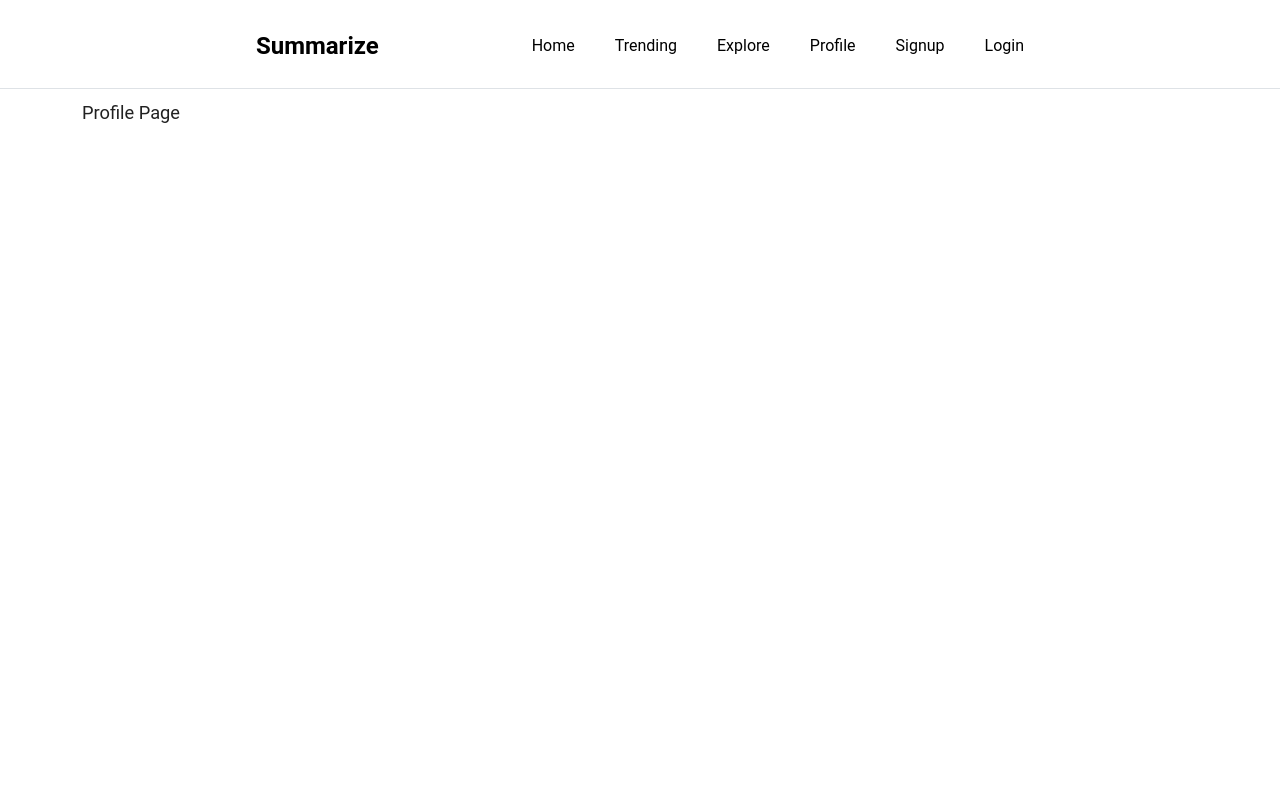
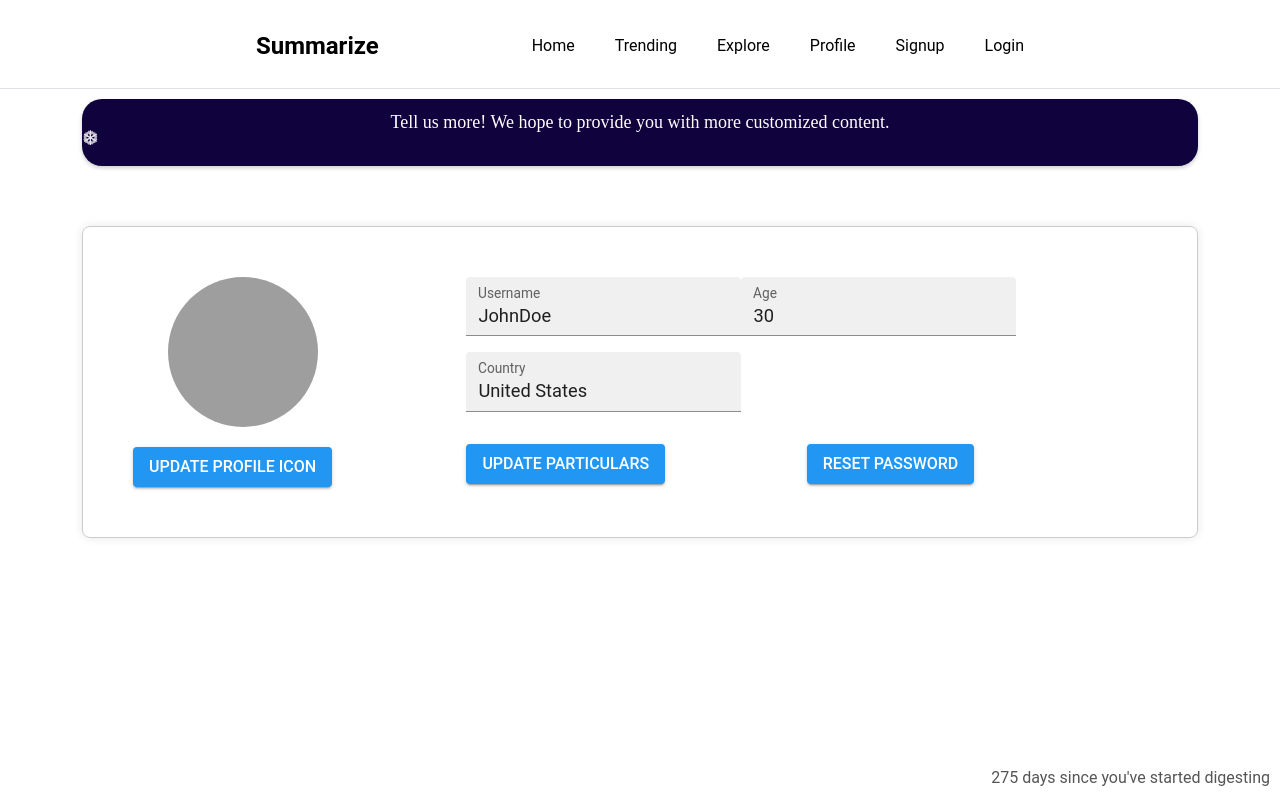
Before and after one commit to lokeshh321/miniDigest, a React (Vite) app: page /profile in a window 1280 px wide. Built offline with nearby package versions, Linux system fonts and the light colour scheme; grey boxes are pictures that could not be loaded.

Commit message:
Profile/login/signup

```diff
--- a/src/components/login/Login.jsx
+++ b/src/components/login/Login.jsx
@@ -23,7 +23,7 @@ function Copyright(props) {
     >
       {"Copyright © "}
       <Link color="inherit" href="https://mui.com/">
-        Your Website
+        MiniDigest
       </Link>{" "}
       {new Date().getFullYear()}.
     </Typography>
@@ -56,17 +56,17 @@ function Login() {
           <LockOutlinedIcon />
         </Avatar>
         <Typography component="h1" variant="h5">
-          Log in
+          Your Daily Digest Awaits
         </Typography>
         <Box component="form" onSubmit={handleSubmit} noValidate sx={{ mt: 1 }}>
           <TextField
             margin="normal"
             required
             fullWidth
-            id="email"
-            label="Email Address"
-            name="email"
-            autoComplete="email"
+            id="username"
+            label="Username"
+            name="username"
+            autoComplete="username"
             autoFocus
           />
           <TextField
@@ -94,7 +94,7 @@ function Login() {
               </Link>
             </Grid>
             <Grid item>
-              <Link href="#" variant="body2">
+              <Link href="/signup" variant="body2">
                 Don't have an account? Sign Up
               </Link>
             </Grid>
--- /dev/null
+++ b/src/components/profile/Profile.css
@@ -0,0 +1,164 @@
+/* Profile.css */
+
+/* Style the container */
+
+
+.profile-container {
+    display: flex;
+    justify-content: space-between; /* To create space between the profile picture and user info/buttons */
+    align-items: flex-start; /* Align items to the top */
+    padding: 50px;
+    border: 1px solid #ccc;
+    border-radius: 8px;
+    box-shadow: 0 0 10px rgba(0, 0, 0, 0.1);
+    max-width: 1200px;
+    margin: 0 auto;
+    margin-top: 60px;
+  }
+
+  /* Style the profile picture */
+  .profile-picture img {
+    width: 150px;
+    height: 150px;
+    border-radius: 50%;
+    object-fit: cover;
+    margin-right: 20px;
+    margin-bottom: 20px;
+    margin-left: 35px;
+  }
+
+  /* Style the "Update Profile Icon" button */
+  .update-profile-button {
+    background-color: #007bff;
+    color: #fff;
+    border: none;
+    padding: 10px 15px;
+    font-size: 16px;
+    border-radius: 5px;
+    cursor: pointer;
+    outline: none;
+    margin-top: 20px;
+  }
+
+  .update-profile-button:hover {
+    background-color: #0056b3;
+  }
+
+  /* Style the profile info textfields to stack vertically */
+  .profile-info-textfields .MuiTextField-root {
+    margin-bottom: 16px;
+  }
+
+
+
+
+  /* Style the buttons container */
+  .buttons-container {
+    display: flex;
+    justify-content: space-between; /* Create space between the "Update Particulars" and "Reset Password" buttons */
+    align-items: center; /* Vertically align buttons */
+    margin-top: 16px; /* Add margin to separate buttons from user info */
+  }
+
+
+  /* Style the "Update Particulars" and "Reset Password" buttons */
+  .update-particulars-button,
+  .reset-password-button {
+    flex: 1; /* Distribute available space equally between buttons */
+    margin-right: 10px; /* Add margin to create space between buttons */
+  }
+
+  /* Add responsive styles */
+  @media (max-width: 768px) {
+    .profile-container {
+      flex-direction: column;
+      align-items: center; /* Center items vertically when in mobile view */
+    }
+
+    .profile-picture img {
+      margin-right: 0;
+      margin-bottom: 20px;
+    }
+
+    .buttons-container {
+      flex-direction: column; /* Stack buttons vertically in mobile view */
+      align-items: center; /* Center buttons horizontally in mobile view */
+    }
+
+    .update-particulars-button,
+    .reset-password-button {
+      margin-right: 0; /* Remove margin between buttons in mobile view */
+      margin-bottom: 10px; /* Add margin to separate buttons vertically in mobile view */
+    }
+  }
+
+
+  /* Optional: Add a border radius to make it rounded */
+  .stylish-text-container {
+    border-radius: 8px;
+  }
+
+  /* Optional: Add a box shadow for a subtle depth effect */
+  .stylish-text-container {
+    box-shadow: 0 2px 4px rgba(0, 0, 0, 0.2);
+  }
+
+  /* Stylish text container styles (as previously provided) */
+.stylish-text-container {
+    background-color: #10023c;
+    color: #fff;
+    padding: 10px;
+    border-radius: 20px;
+    text-align: center;
+    font-size: 18px;
+    font-family:cursive;
+    position: relative; /* Position for absolute snowflakes */
+    overflow: hidden; /* Hide overflow to keep snowflakes within the container */
+  }
+
+  /* Stylish text styles */
+  .stylish-text {
+    margin-bottom: 20px; /* Add some margin for spacing between text and snowflakes */
+  }
+
+  /* Snowflakes container */
+  .snowflakes {
+    position: absolute;
+    top: 0;
+    left: 0;
+    width: 100%;
+    height: 100%;
+    pointer-events: none; /* Snowflakes should not interfere with content */
+  }
+
+  /* Individual snowflake styles */
+  .snowflake {
+    font-size: 20px;
+    line-height: 1;
+    opacity: 0.7;
+    position: absolute;
+    animation: fall 15s linear infinite; /* Animation for falling snowflakes */
+  }
+
+  /* Keyframes for snowflake animation */
+  @keyframes fall {
+    0% {
+      transform: translateY(-5%);
+    }
+    100% {
+      transform: translateY(400%);
+    }
+  }
+
+  .bottom-text {
+    position: absolute;
+    bottom: 10px;
+    right: 10px;
+    text-align: right;
+    color: #555;
+  }
+
+  .existence-duration {
+    font-size: 16px;
+    margin: 0;
+  }
--- a/src/components/profile/Profile.jsx
+++ b/src/components/profile/Profile.jsx
@@ -1,7 +1,135 @@
-import React from "react";
+import React, { useState } from "react";
+import "./Profile.css"; // Import the CSS file
+import TextField from "@mui/material/TextField";
+import Button from "@mui/material/Button";
 
 function Profile() {
-  return <div>Profile Page</div>;
+  // Sample user data (you can replace this with your actual data)
+  const [user, setUser] = useState({
+    username: "JohnDoe",
+    age: 30,
+    country: "United States",
+    // You can replace the 'profileImageUrl' with the actual image URL.
+    profileImageUrl: "https://kingchoice.me/media/CACHE/images/f8eafe2ea6bc830e9ea548af6e67cb3c_ov9i5Q7/e929857f3a96b9c0779601c019be1ddc.jpg",
+    registrationDate: "2023-01-01",
+  });
+
+  // State variables to track edited user information
+  const [editedUsername, setEditedUsername] = useState(user.username);
+  const [editedAge, setEditedAge] = useState(user.age);
+  const [editedCountry, setEditedCountry] = useState(user.country);
+
+  // Function to handle saving edited user information
+  const saveUserInfo = () => {
+    setUser({
+      ...user,
+      username: editedUsername,
+      age: editedAge,
+      country: editedCountry,
+    });
+  };
+
+  // Function to handle button click and return a value
+  const handleButtonClick = (value) => {
+    // You can perform additional actions here if needed
+    console.log(`Button clicked: ${value}`);
+  };
+
+  // Calculate the user's existence duration
+  const calculateExistenceDuration = () => {
+    const registrationDate = new Date(user.registrationDate);
+    const currentDate = new Date();
+    const timeDifference = currentDate - registrationDate;
+    const daysSinceRegistration = Math.floor(timeDifference / (1000 * 60 * 60 * 24));
+    return daysSinceRegistration;
+  };
+
+  const existenceDuration = calculateExistenceDuration();
+
+  return (
+    <div>
+      {/* Stylish Text */}
+      <div className="stylish-text-container">
+        <p className="stylish-text">
+          Tell us more! We hope to provide you with more customized content.
+        </p>
+        <div className="snowflakes" aria-hidden="true">
+          <div className="snowflake">❅</div>
+          <div className="snowflake">❆</div>
+        </div>
+      </div>
+
+      {/* Profile Container */}
+      <div className="profile-container">
+        <div className="profile-picture">
+          <img src={user.profileImageUrl} alt="Profile" />
+          <Button
+            variant="contained"
+            color="primary"
+            onClick={() => handleButtonClick("Update Profile Icon")}
+            className="update-profile-button"
+          >
+            Update Profile Icon
+          </Button>
+        </div>
+        <div className="profile-details">
+          <div className="user-info">
+            <div className="profile-info-textfields">
+              <TextField
+                id="filled-username"
+                label="Username"
+                variant="filled"
+                value={editedUsername}
+                onChange={(e) => setEditedUsername(e.target.value)}
+              />
+              <TextField
+                id="filled-age"
+                label="Age"
+                variant="filled"
+                type="number"
+                value={editedAge}
+                onChange={(e) => setEditedAge(parseInt(e.target.value))}
+              />
+              <TextField
+                id="filled-country"
+                label="Country"
+                variant="filled"
+                value={editedCountry}
+                onChange={(e) => setEditedCountry(e.target.value)}
+              />
+            </div>
+          </div>
+          <div className="buttons-container">
+            <div className="update-particulars-button">
+              <Button
+                variant="contained"
+                color="primary"
+                onClick={() => handleButtonClick("Update Particulars")}
+                className="update-particulars-button"
+              >
+                Update Particulars
+              </Button>
+            </div>
+            <div className="reset-password-button">
+              <Button
+                variant="contained"
+                color="primary"
+                onClick={() => handleButtonClick("Reset Password")}
+                className="reset-password-button"
+              >
+                Reset Password
+              </Button>
+            </div>
+          </div>
+        </div>
+      </div>
+      <div className="bottom-text">
+      <p className="existence-duration">
+          {`${existenceDuration} days since you've started digesting`}
+        </p>
+      </div>
+    </div>
+  );
 }
 
 export default Profile;
--- a/src/components/signup/Signup.jsx
+++ b/src/components/signup/Signup.jsx
@@ -25,7 +25,7 @@ function Copyright(props) {
     >
       {"Copyright © "}
       <Link color="inherit" href="https://mui.com/">
-        Your Website
+        MiniDigest
       </Link>{" "}
       {new Date().getFullYear()}.
     </Typography>
@@ -71,25 +71,15 @@ function SignUp() {
         </Typography>
         <Box component="form" noValidate onSubmit={handleSubmit} sx={{ mt: 3 }}>
           <Grid container spacing={2}>
-            <Grid item xs={12} sm={6}>
+            <Grid item xs={12} >
               <TextField
                 autoComplete="given-name"
-                name="firstName"
+                name="userName"
                 required
                 fullWidth
-                id="firstName"
-                label="First Name"
+                id="userName"
+                label="Username"
                 autoFocus
-              />
-            </Grid>
-            <Grid item xs={12} sm={6}>
-              <TextField
-                required
-                fullWidth
-                id="lastName"
-                label="Last Name"
-                name="lastName"
-                autoComplete="family-name"
               />
             </Grid>
             <Grid item xs={12}>
@@ -100,6 +90,16 @@ function SignUp() {
                 label="Email Address"
                 name="email"
                 autoComplete="email"
+              />
+            </Grid>
+            <Grid item xs={12}>
+              <TextField
+                required
+                fullWidth
+                id="reemail"
+                label="Re-enter Email Address"
+                name="reemail"
+                autoComplete="reemail"
               />
             </Grid>
             <Grid item xs={12}>
@@ -124,7 +124,7 @@ function SignUp() {
           </Button>
           <Grid container justifyContent="flex-end">
             <Grid item>
-              <Link href="#" variant="body2">
+              <Link href="/login" variant="body2">
                 Already have an account? Sign in
               </Link>
             </Grid>
```
